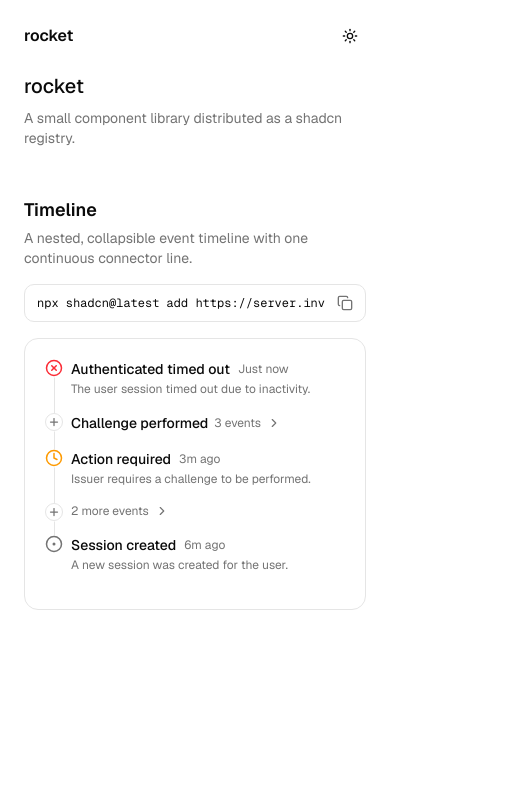
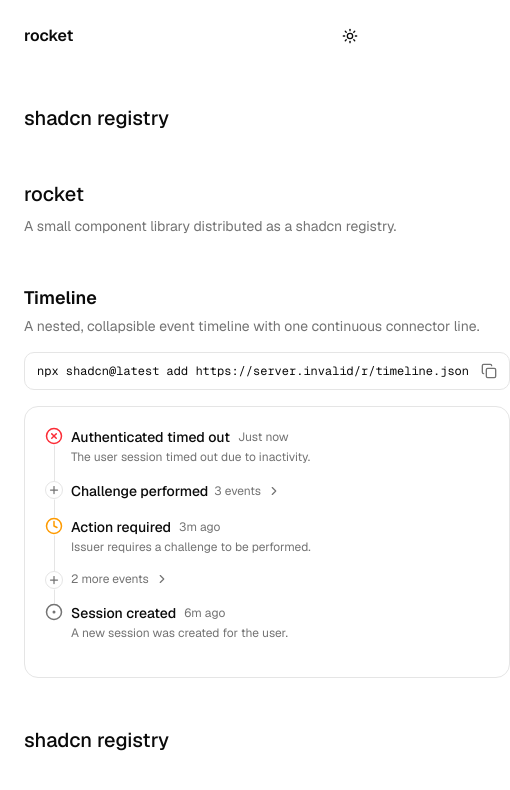
Before and after one commit to gokh4nozturk/rocket, a Next.js app: page / in a window 390 px wide. Shown: the top 790 px of the page, 510 px wide, since content can reach past the window. Built offline with nearby package versions, Linux system fonts and the light colour scheme; no server answers.

Commit message:
fix: update layout structure for improved responsiveness and clarity

```diff
--- a/app/page.tsx
+++ b/app/page.tsx
@@ -87,6 +87,10 @@
 
 export default function Home() {
   return (
+    <div className="container grid items-start gap-12 py-8 lg:grid-cols-[1fr_3fr_1fr]">
+      <aside>
+        <h1 className="font-medium text-foreground text-xl">shadcn registry</h1>
+      </aside>
       <div className="flex w-full flex-col items-start gap-12">
         <div>
           <h1 className="font-medium text-foreground text-xl">rocket</h1>
@@ -103,5 +107,9 @@
           <Timeline items={timelineItems} />
         </ComponentShowcase>
       </div>
+      <aside>
+        <h1 className="font-medium text-foreground text-xl">shadcn registry</h1>
+      </aside>
+    </div>
   );
 }
```
Lines whose indentation alone changed are shown as unchanged.
